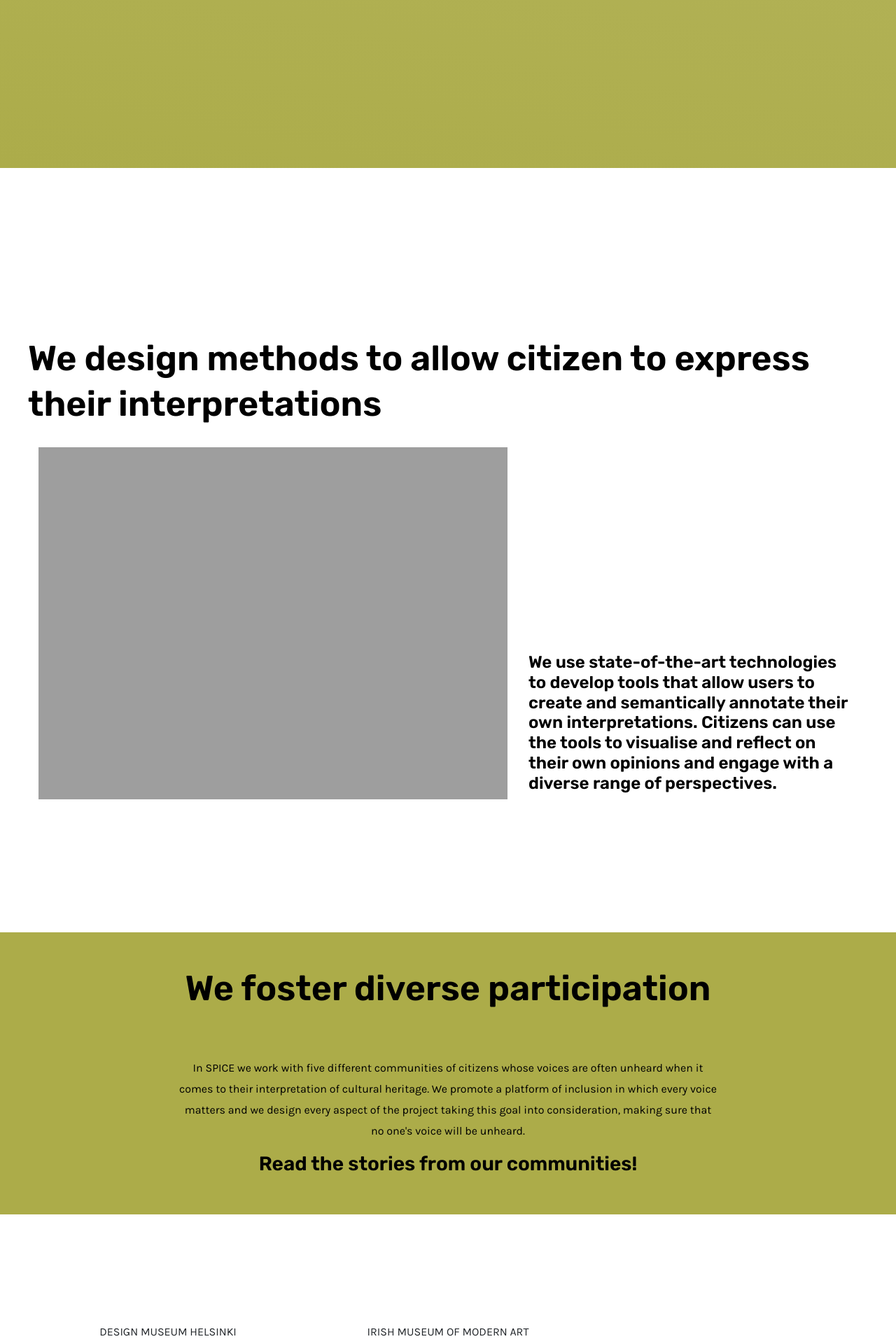
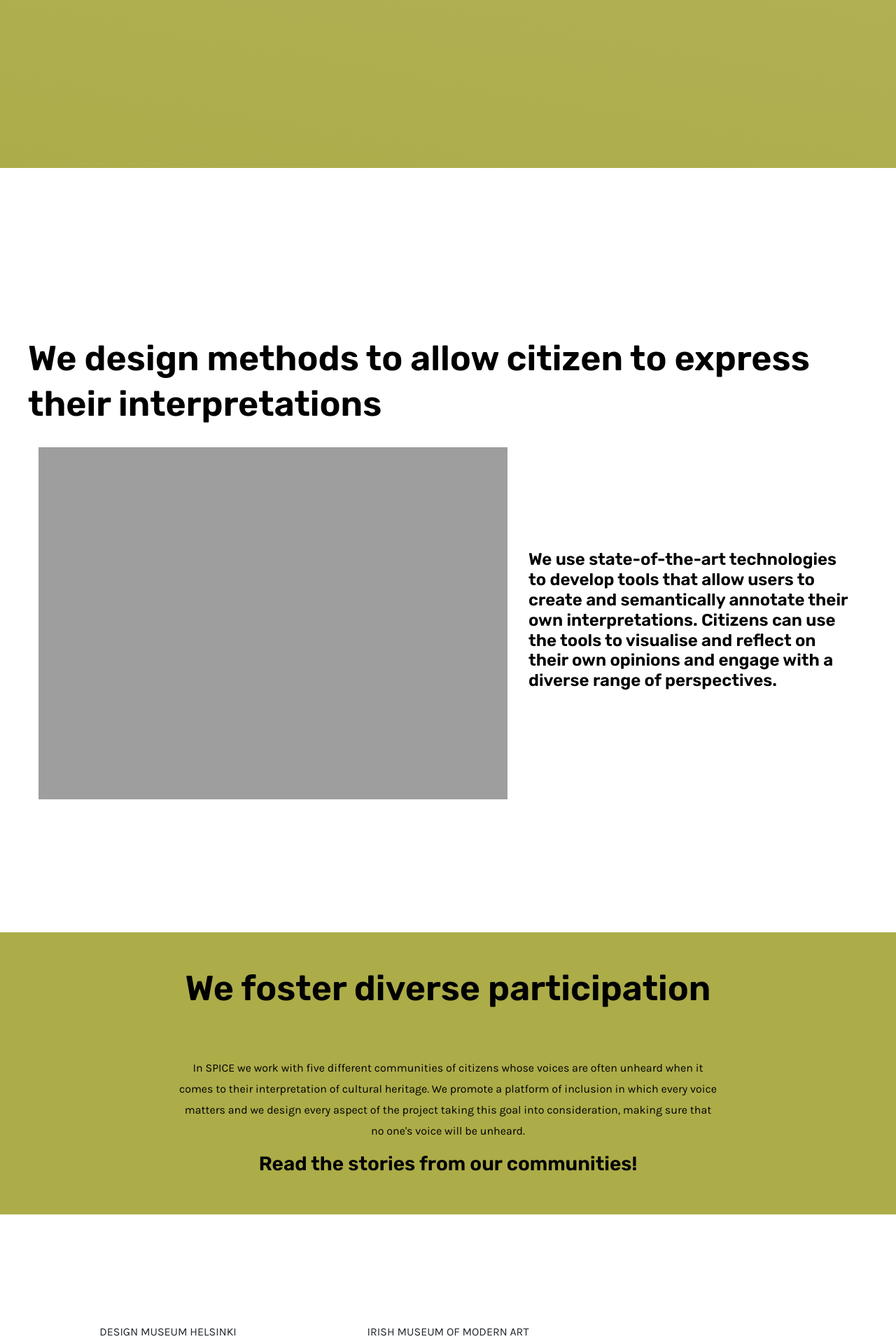
Before and after one commit to br0ast/spicetest, a Jekyll site: the page built from index.html, in a window 1280 px wide. Shown: the part 1327-3240 px from the top of the page at 70% size. Built offline with Jekyll 4.4.1, drawn with Linux system fonts in a browser that asks for light colours.

Commit message:
Update index.html

```diff
--- a/index.html
+++ b/index.html
@@ -55,7 +55,7 @@ title: SPICE - Home
                 <div class="we-create-cap">
                     <h3>We design methods to allow citizen to express their interpretations</h3> </div>
             </div>
-            <div class="row d-flex align-items-end">
+            <div class="row d-flex align-items-center">
                 <div class="col-lg-7 col-md-12">
                     <div class="we-create-img">
                           <!-- HERE NEW PICTURE EXPLAINING THE PROJECT -->
```
